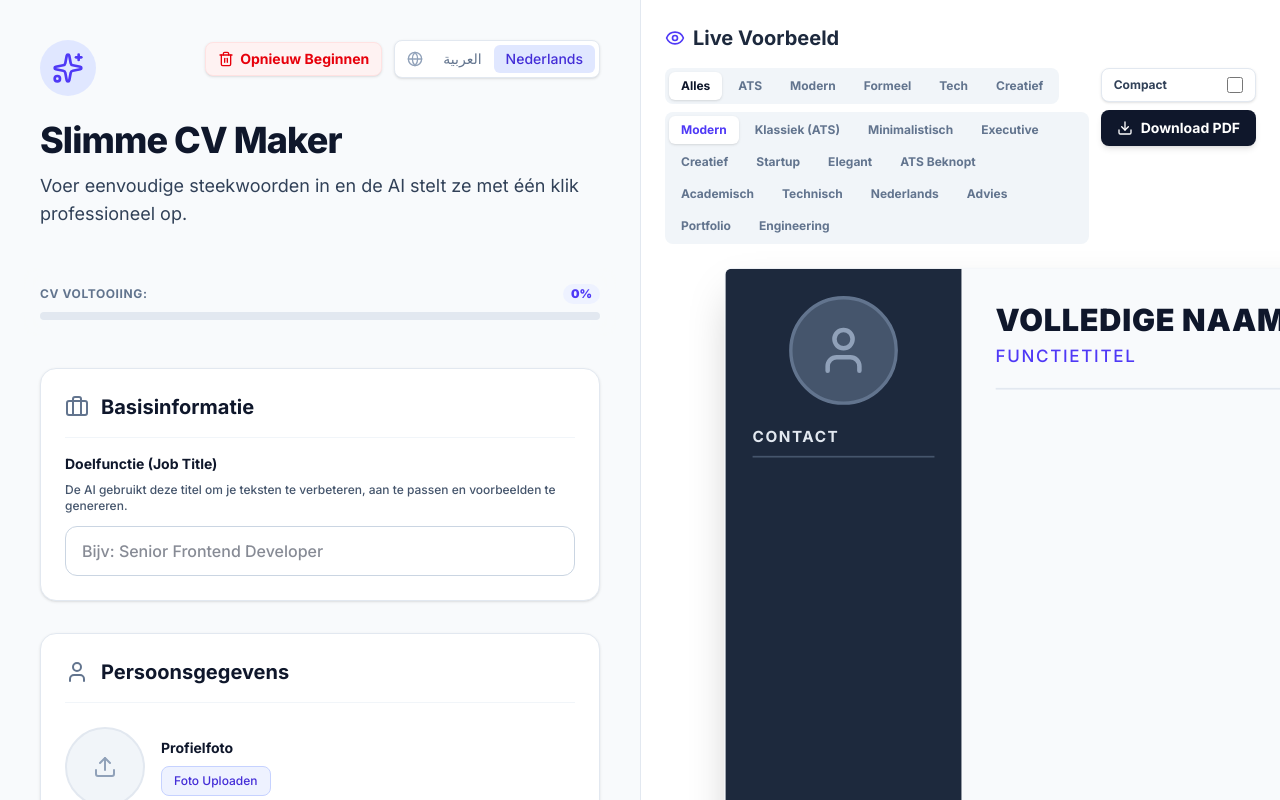
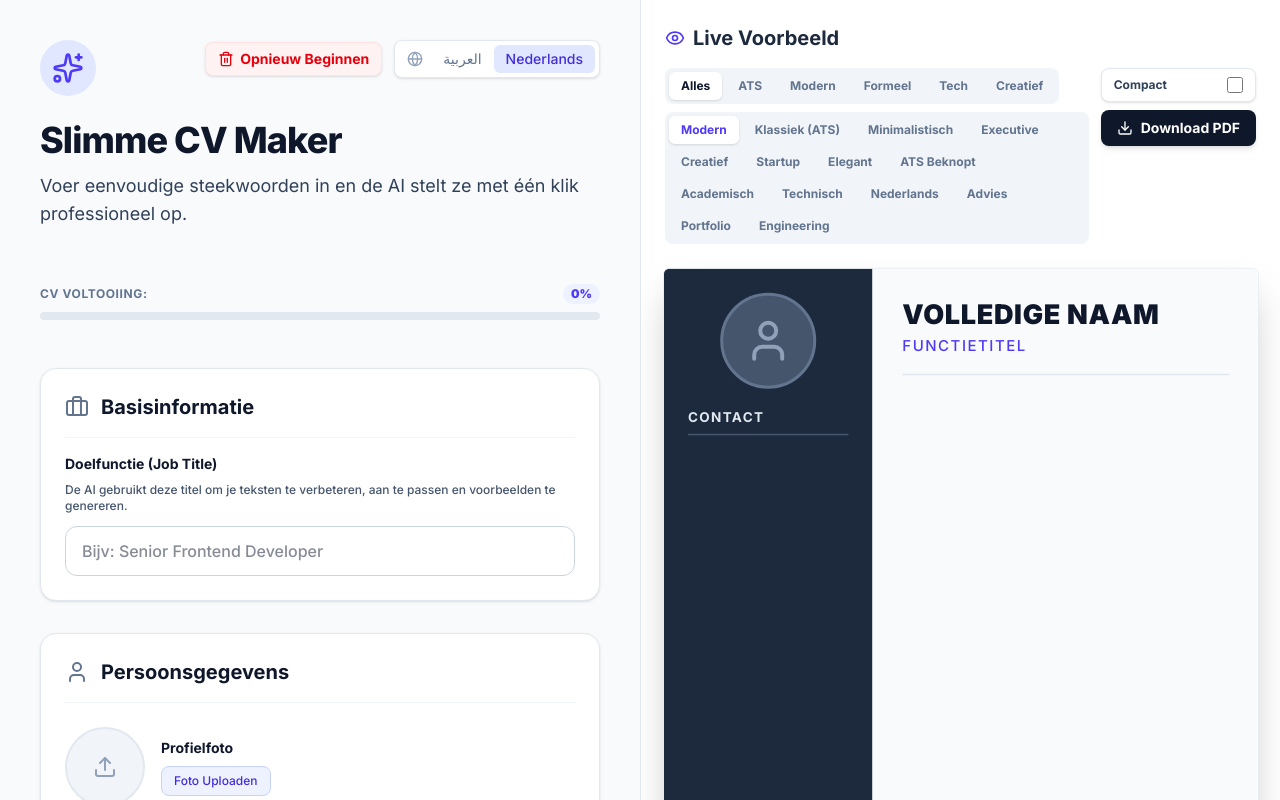
Before and after one commit to abdusari397-hue/ai-cv-builder, a Next.js app: page / in a window 1280 px wide. Built offline with nearby package versions, Linux system fonts and the light colour scheme.

Commit message:
style: make CV preview fully responsive across all breakpoints

```diff
--- a/src/components/CVPreview.tsx
+++ b/src/components/CVPreview.tsx
@@ -219,7 +219,8 @@ export default function CVPreview() {
       </div>
 
       {/* Zoomed out wrapper for better fit */}
-      <div className={`w-[210mm] transform scale-[0.75] xl:scale-[0.85] origin-top shadow-2xl transition-all duration-500 rounded-lg overflow-hidden border border-slate-100 flex-shrink-0 ${isCompactMode ? 'cv-compact-preview' : ''}`}>
+      <div className="w-full flex justify-center pb-20">
+        <div className={`w-[210mm] min-h-[297mm] transform scale-[0.40] sm:scale-[0.7] md:scale-[0.9] lg:scale-[0.55] xl:scale-[0.75] 2xl:scale-[0.9] origin-top shadow-2xl transition-all duration-500 rounded-lg overflow-hidden border border-slate-200 bg-white flex-shrink-0 ${isCompactMode ? 'cv-compact-preview' : ''}`}>
           {templateId === 'modern' && <ModernTemplate />}
           {templateId === 'classic' && <ClassicTemplate />}
           {templateId === 'minimal' && <MinimalTemplate />}
@@ -236,5 +237,6 @@ export default function CVPreview() {
           {templateId === 'engineer' && <EngineerTemplate />}
         </div>
       </div>
+    </div>
   );
 }
```
Lines whose indentation alone changed are shown as unchanged.
